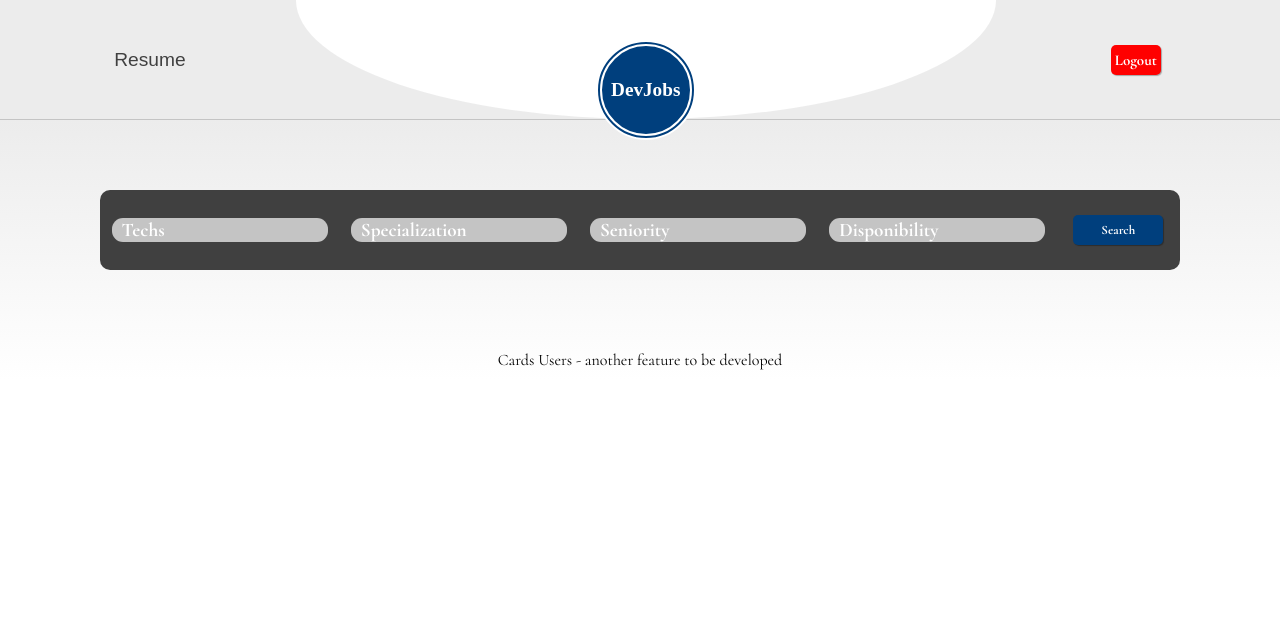
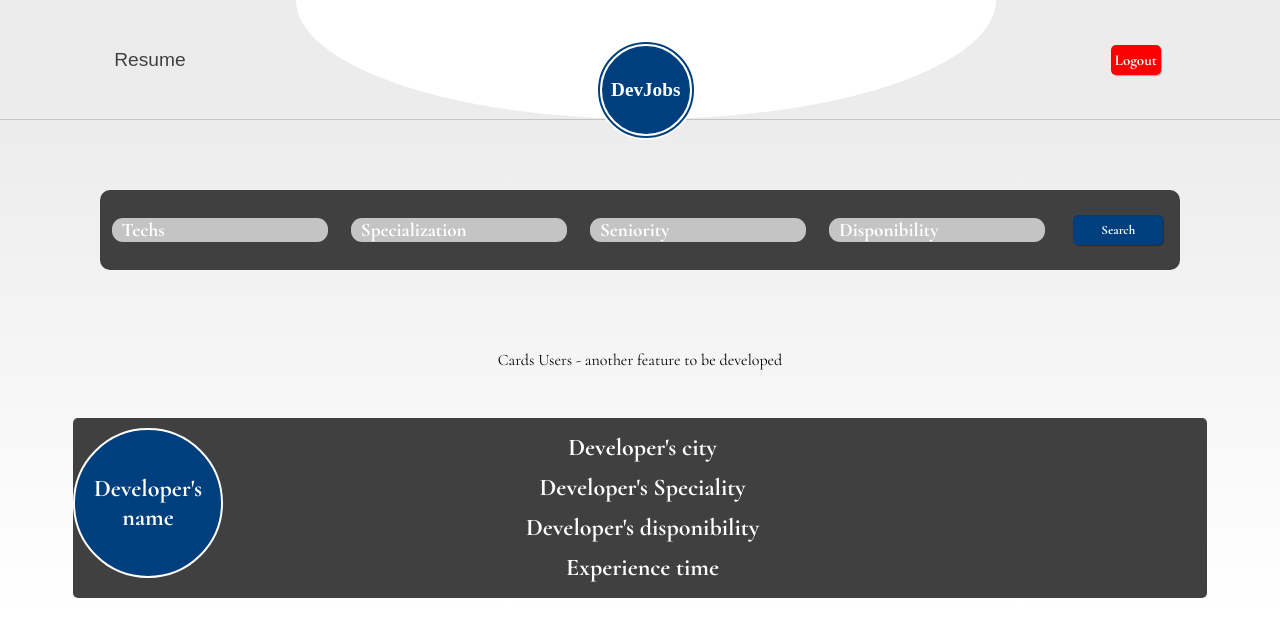
Before and after one commit to brunovcg/devjobs, a React (Create React App) app: page /search in a window 1280 px wide. Shown: the top 636 px of the page. Built offline with nearby package versions, Linux system fonts and the light colour scheme; a web font is replaced by a local one.

Commit message:
feat: create devepers card info

```diff
--- a/src/components/CardDev/index.jsx
+++ b/src/components/CardDev/index.jsx
@@ -1,16 +1,17 @@
+import { Container, DevName, DevInfo } from "./styles";
 const CardDev = () => {
   return (
-    <div>
-      <div>
+    <Container>
+      <DevName>
         <h2>Developer's name</h2>
-      </div>
-      <div>
+      </DevName>
+      <DevInfo>
         <h3>Developer's city</h3>
         <h3>Developer's Speciality</h3>
         <h3>Developer's disponibility</h3>
         <h3>Experience time</h3>
-      </div>
-    </div>
+      </DevInfo>
+    </Container>
   );
 };
 
--- /dev/null
+++ b/src/components/CardDev/styles.jsx
@@ -0,0 +1,44 @@
+import styled from "styled-components";
+
+export const Container = styled.div`
+  background-color: var(--dark-grey);
+  display: flex;
+  flex-direction: column;
+  align-items: center;
+  text-align: center;
+  height: 90%;
+  width: 90%;
+  color: white;
+  padding-bottom: 10px;
+  padding-top: 10px;
+  margin-top: 3rem;
+  border-radius: 5px;
+  @media only screen and (min-width: 768px) {
+    flex-direction: row;
+  }
+`;
+
+export const DevName = styled.div`
+  background-color: var(--blue);
+  height: 150px;
+  width: 150px;
+  border: 2px solid var(--white);
+  color: white;
+  border-radius: 50%;
+  font-size: 1rem;
+  margin-bottom: 10px;
+  display: flex;
+  align-items: center;
+  justify-content: center;
+`;
+
+export const DevInfo = styled.div`
+  height: 131%;
+  width: 74%;
+  align-items: center;
+  justify-content: center;
+  line-height: 2.5rem;
+  h3 {
+    font-size: 1.5rem;
+  }
+`;
--- a/src/pages/Search/index.jsx
+++ b/src/pages/Search/index.jsx
@@ -1,29 +1,41 @@
 // import Header from '../../components/Header';
-import Button from '../../components/Button';
-import Input from '../../components/Input';
-import {ContainerPage, ContainerSearch, ContainerCards, SearchBar} from "./styles";
-import Header from '../../components/Header'
-
+import Button from "../../components/Button";
+import Input from "../../components/Input";
+import {
+  ContainerPage,
+  ContainerSearch,
+  ContainerCards,
+  SearchBar,
+} from "./styles";
+import Header from "../../components/Header";
+import CardDev from "../../components/CardDev";
 const Search = () => {
   return (
     <>
-        <Header/>
+      <Header />
       <ContainerPage>
         <ContainerSearch>
           <SearchBar>
-                    <Input setHeight="10%" setWidth="20%" placeholder='Techs'/>
-                    <Input setHeight="20%" setWidth="20%" placeholder='Specialization'/>
-                    <Input setHeight="20%" setWidth="20%" placeholder='Seniority'/>
-                    <Input setHeight="20%" setWidth="20%" placeholder='Disponibility'/>
-                    <Button setColor="var(--blue)" setSize="large" setClick={""}>Search</Button>
+            <Input setHeight="10%" setWidth="20%" placeholder="Techs" />
+            <Input
+              setHeight="20%"
+              setWidth="20%"
+              placeholder="Specialization"
+            />
+            <Input setHeight="20%" setWidth="20%" placeholder="Seniority" />
+            <Input setHeight="20%" setWidth="20%" placeholder="Disponibility" />
+            <Button setColor="var(--blue)" setSize="large" setClick={""}>
+              Search
+            </Button>
           </SearchBar>
         </ContainerSearch>
         <ContainerCards>
           <p>Cards Users - another feature to be developed</p>
+          <CardDev />
         </ContainerCards>
       </ContainerPage>
     </>
-    )
-}
+  );
+};
 
 export default Search;
```
Lines whose indentation alone changed are shown as unchanged.
